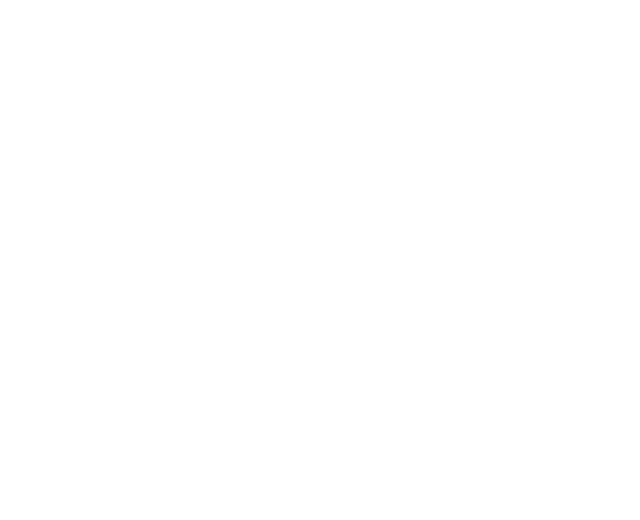
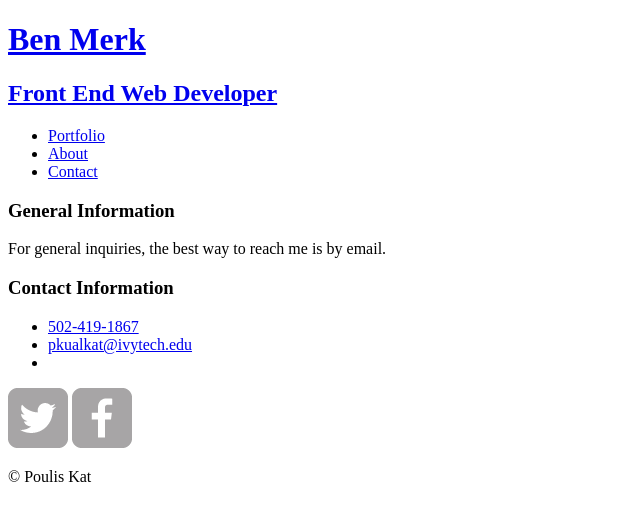
Before and after one commit to pkualkat/Profolio-fe-sp-20, a plain HTML site: page contact.html in a window 1280 px wide. Shown: the whole page, without its empty margins (0-640 px from the left). Drawn offline with Linux system fonts and the light colour scheme.

Commit message:
added images, created html files

```diff
--- a/contact.html
+++ b/contact.html
@@ -0,0 +1,61 @@
+<!DOCTYPE html>
+<html>
+
+<head>
+    <meta chaset="utf-8">
+    <title> Poulis | Front End Developer</title>
+ </head>
+
+ <body>
+    <!-- Start of Header -->
+    <header>
+        <a href="index.html">
+            <h1>Ben Merk</h1>
+            <h2>Front End Web Developer</h2>
+
+            <!-- Start of Nav -->
+            <ul>
+                <li>
+                    <a href="index.html">Portfolio</a>
+                </li>
+                <li>
+                    <a href="about.html">About</a>
+                </li>
+                <li>
+                    <a href="contact.html">Contact</a>
+                </li>
+            </ul>
+            <!-- End of Nav -->
+        </a>
+    </header>
+    <!-- End of Header -->
+
+    <div>
+        <section>
+            <h3>General Information</h3>
+            <p>For general inquiries, the best way to reach me is by email.</p>
+        </section>
+    </div>
+
+    <div>
+        <section>
+            <h3>Contact Information</h3>
+            <ul>
+                <li><a href="tel:502-419-1867">502-419-1867</a></li>
+                <li><a href="mailto:pkualkat@ivytech.edu">pkualkat@ivytech.edu</a></li>
+                <li><a href="https://www.twitter.com/" target="_blank"></a></li>
+            </ul>
+        </section>
+    </div>
+
+    <!-- Start of Footer -->
+    <footer>
+        <a href="https://www.twitter.com" target="_blank"><img src="img/twitter-wrap.png"></a>
+        <a href="https://www.facebook.com" target="_blank"><img src="img/facebook-wrap.png"></a>
+        <p>&copy; Poulis Kat</p>
+    </footer>
+    <!-- End of Footer -->
+
+</body>
+
+</html>
```
Also changed, not shown: about.html (+59 -0 lines), index.html (+4 -3 lines).
